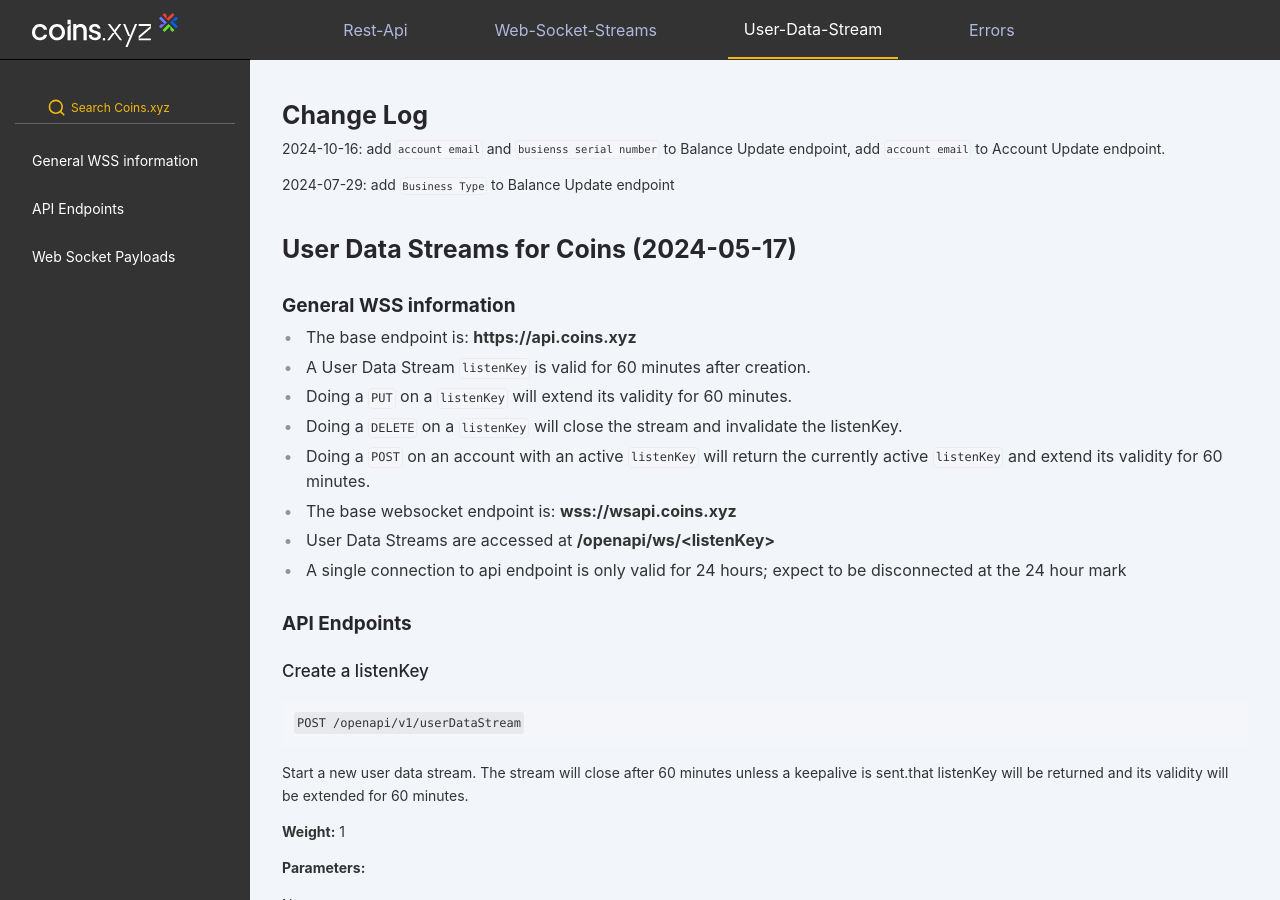
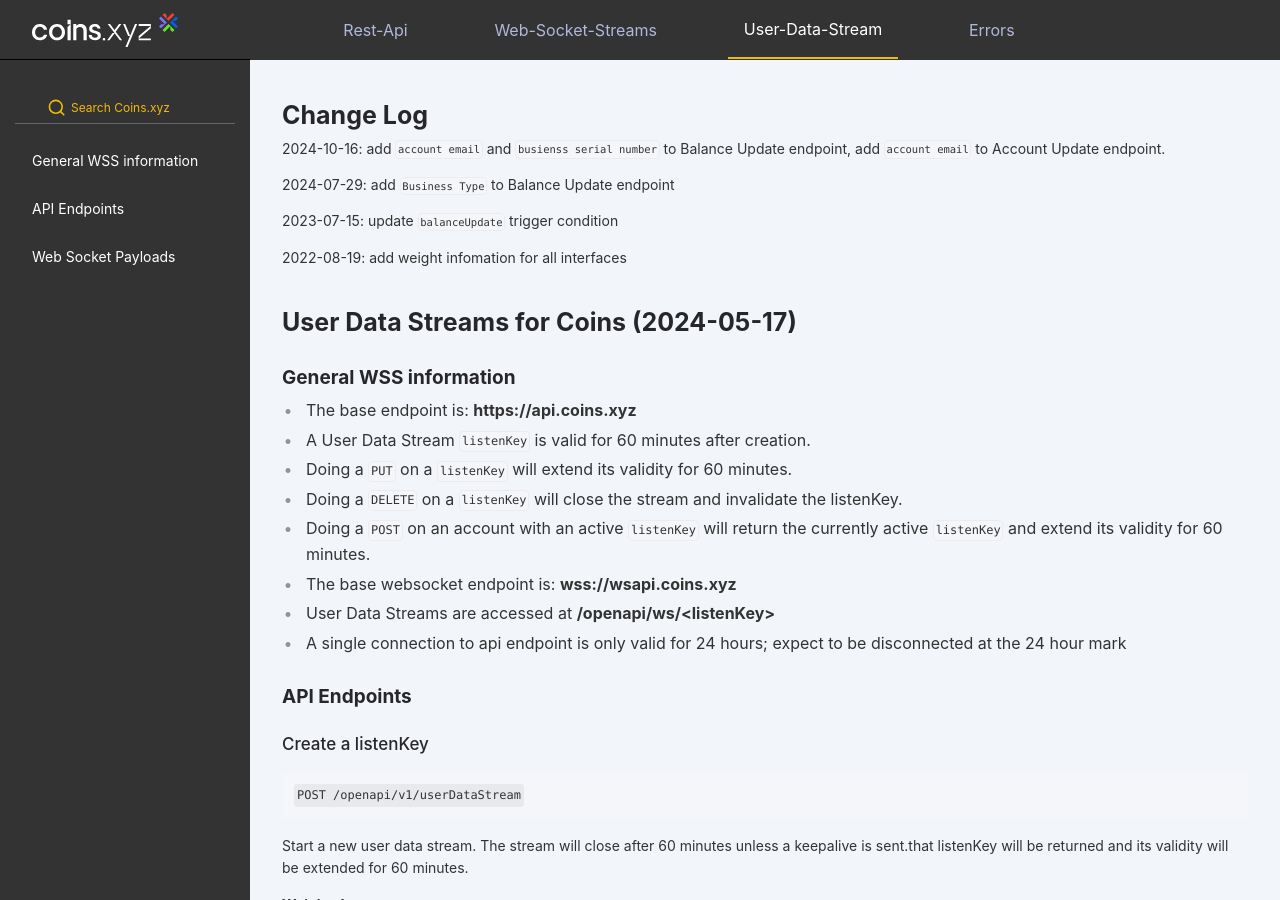
Before and after one commit to coins-docs/xyz, a Jekyll site: the page built from docs/user-data-stream.md, in a window 1280 px wide and 900 px high. Built offline with Jekyll 4.4.1, drawn with Linux system fonts in a browser that asks for light colours.

Commit message:
Update user-data-stream.md

````diff
--- a/docs/user-data-stream.md
+++ b/docs/user-data-stream.md
@@ -10,6 +10,10 @@ layout: default
 2024-10-16: add `account email` and `busienss serial number` to Balance Update endpoint, add `account email` to Account Update endpoint.
 
 2024-07-29: add `Business Type` to Balance Update endpoint
+
+2023-07-15: update `balanceUpdate` trigger condition
+
+2022-08-19: add weight infomation for all interfaces
 
 
 # User Data Streams for Coins (2024-05-17)
@@ -114,7 +118,7 @@ balance snapshot
       "l": "0.000000"             // Locked
     }
   ],
- "em": "test@coins.ph"          // Account email,This parameter will only be provided when the master account is whitelisted and there has been a balance change on the sub-account.
+  "em": "test@coins.ph"          // Account email,This parameter will only be provided when the master account is whitelisted and there has been a balance change on the sub-account.
 }
 ```
 
@@ -133,7 +137,7 @@ contains balance changed
   "a": "ETH",                   // Asset
   "d": "100.00000000",          // Balance Delta
   "T": 1573200697068,           // Clear Time
-  "BS": "CHAIN_DEPOSIT"         // Business Type (CHAIN_DEPOSIT, FIAT_DEPOSIT, FIAT_WITHDRAWAL, CHAIN_WITHDRAWAL, OTHERS)
+  "BS": "CHAIN_DEPOSIT",        // Business Type (CHAIN_DEPOSIT, FIAT_DEPOSIT, FIAT_WITHDRAWAL, CHAIN_WITHDRAWAL, OTHERS)
   "em": "test@coins.ph",        // Account email,This parameter will only be provided when the master account is whitelisted and there has been a balance change on the sub-account.
   "BI": "123456789"             // Business serial number,This parameter will only be provided when the master account is whitelisted and there has been a balance change on the sub-account.
 }
````
